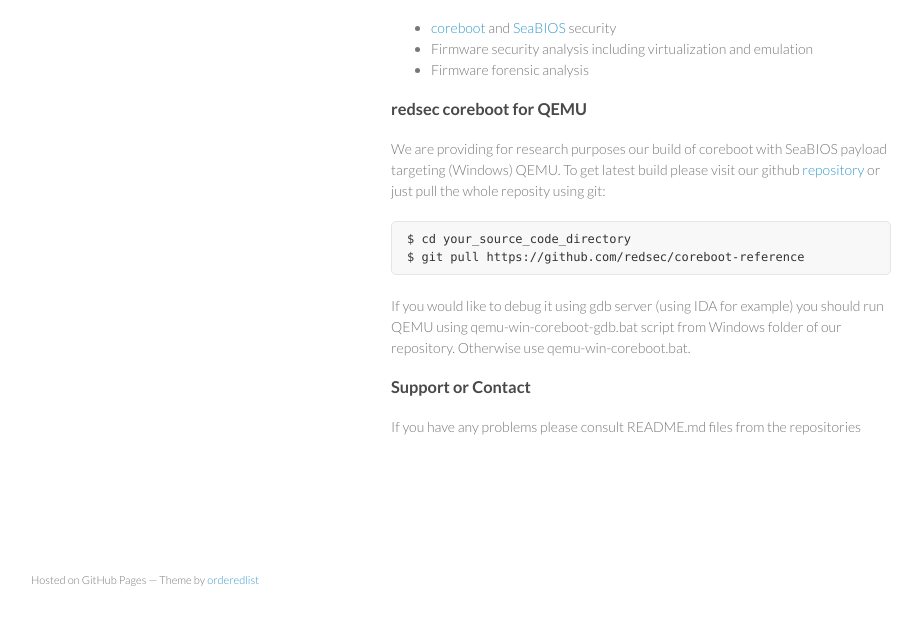
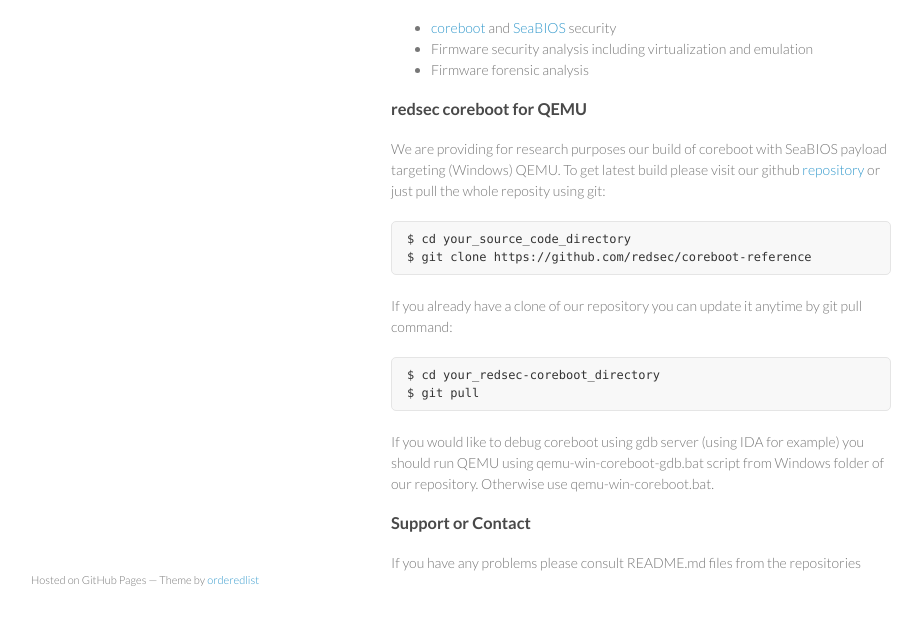
Before and after one commit to redsec/redsec.github.io, a plain HTML site: page index.html in a window 1280 px wide. Shown: the part 141-766 px from the top of the page, without its empty margins (179-1101 px from the left). Drawn offline with Linux system fonts and the light colour scheme.

Commit message:
Update index.html

```diff
--- a/index.html
+++ b/index.html
@@ -40,11 +40,16 @@
 To get latest build please visit our github <a href="https://github.com/redsec/coreboot-reference">repository</a> or just pull the whole reposity using git:
 </p>
 <pre><code>$ cd your_source_code_directory
-$ git pull https://github.com/redsec/coreboot-reference
+$ git clone https://github.com/redsec/coreboot-reference
 </code></pre>
 
-<p></p>If you would like to debug it using gdb server (using IDA for example) you should run QEMU using qemu-win-coreboot-gdb.bat script from Windows folder of our repository. Otherwise use qemu-win-coreboot.bat.
-</p>
+<p>If you already have a clone of our repository you can update it anytime by  git pull command:</p>
+
+<pre><code>$ cd your_redsec-coreboot_directory
+$ git pull
+</code></pre>
+
+<p>If you would like to debug coreboot using gdb server (using IDA for example) you should run QEMU using qemu-win-coreboot-gdb.bat script from Windows folder of our repository. Otherwise use qemu-win-coreboot.bat.</p>
 
 <h3>
 <a name="support-or-contact" class="anchor" href="#support-or-contact"><span class="octicon octicon-link"></span></a>Support or Contact</h3>
```
